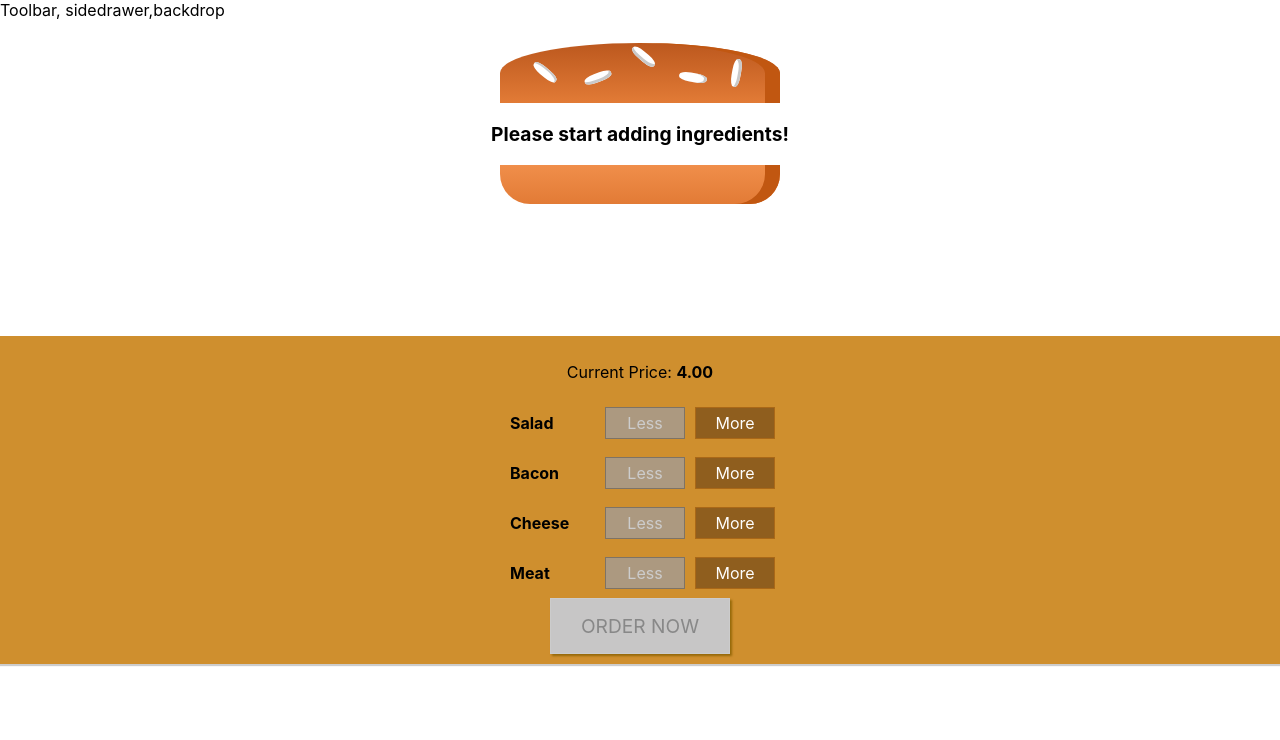
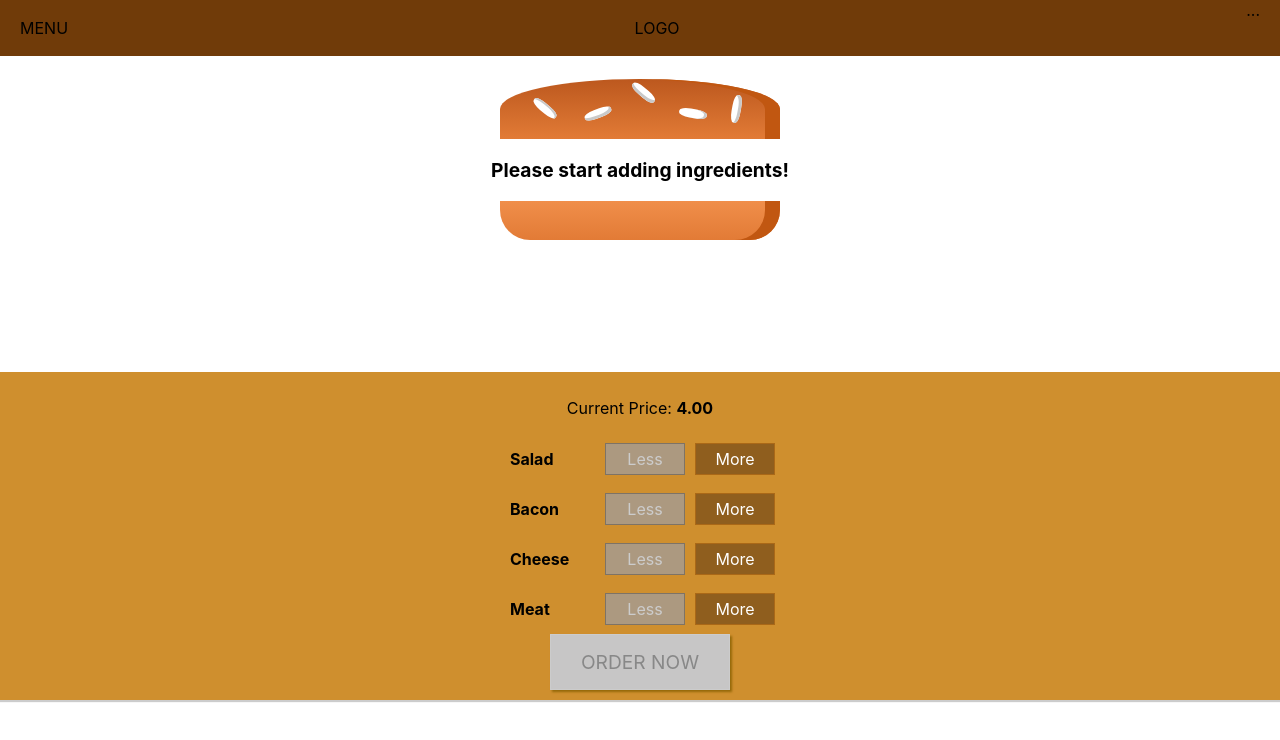
Before and after one commit to muzudre/react-complete-guide, a React app: page / in a window 1280 px wide. Shown: the top 740 px of the page. Built offline with nearby package versions, Linux system fonts and the light colour scheme.

Commit message:
Update toolbar

```diff
--- a/src/components/Layout/Layout.css
+++ b/src/components/Layout/Layout.css
@@ -1,3 +1,3 @@
 .Content {
-  margin-top: 16px;
+  margin-top: 72px;
 }
--- a/src/components/Layout/Layout.js
+++ b/src/components/Layout/Layout.js
@@ -2,10 +2,11 @@
 
 import Aux from '../../hoc/Aux'
 import './Layout.css'
+import Toolbar from '../Navigation/Toolbar/Toolbar';
 
 const layout = (props) => (
     <Aux>
-        <div>Toolbar, sidedrawer,backdrop</div>
+        <Toolbar />
         <main className='Content'>
             {props.children}
         </main>
--- /dev/null
+++ b/src/components/Navigation/Toolbar/Toolbar.css
@@ -0,0 +1,18 @@
+.Toolbar {
+  height: 56px;
+  width: 100%;
+  position: fixed;
+  top: 0;
+  left: 0;
+  background-color: #703b09;
+  display: flex;
+  justify-content: space-between;
+  align-items: center;
+  padding: 0 20px;
+  box-sizing: border-box;
+  z-index: 90;
+}
+
+.Toolbar nav {
+  height: 100%;
+}
--- /dev/null
+++ b/src/components/Navigation/Toolbar/Toolbar.js
@@ -0,0 +1,14 @@
+import React from 'react';
+import './Toolbar.css'
+
+const toolbar = (props) => (
+    <header className='Toolbar'>
+        <div>MENU</div>
+        <div>LOGO</div>
+        <nav>
+            ...
+        </nav>
+    </header>
+)
+
+export default toolbar
```
